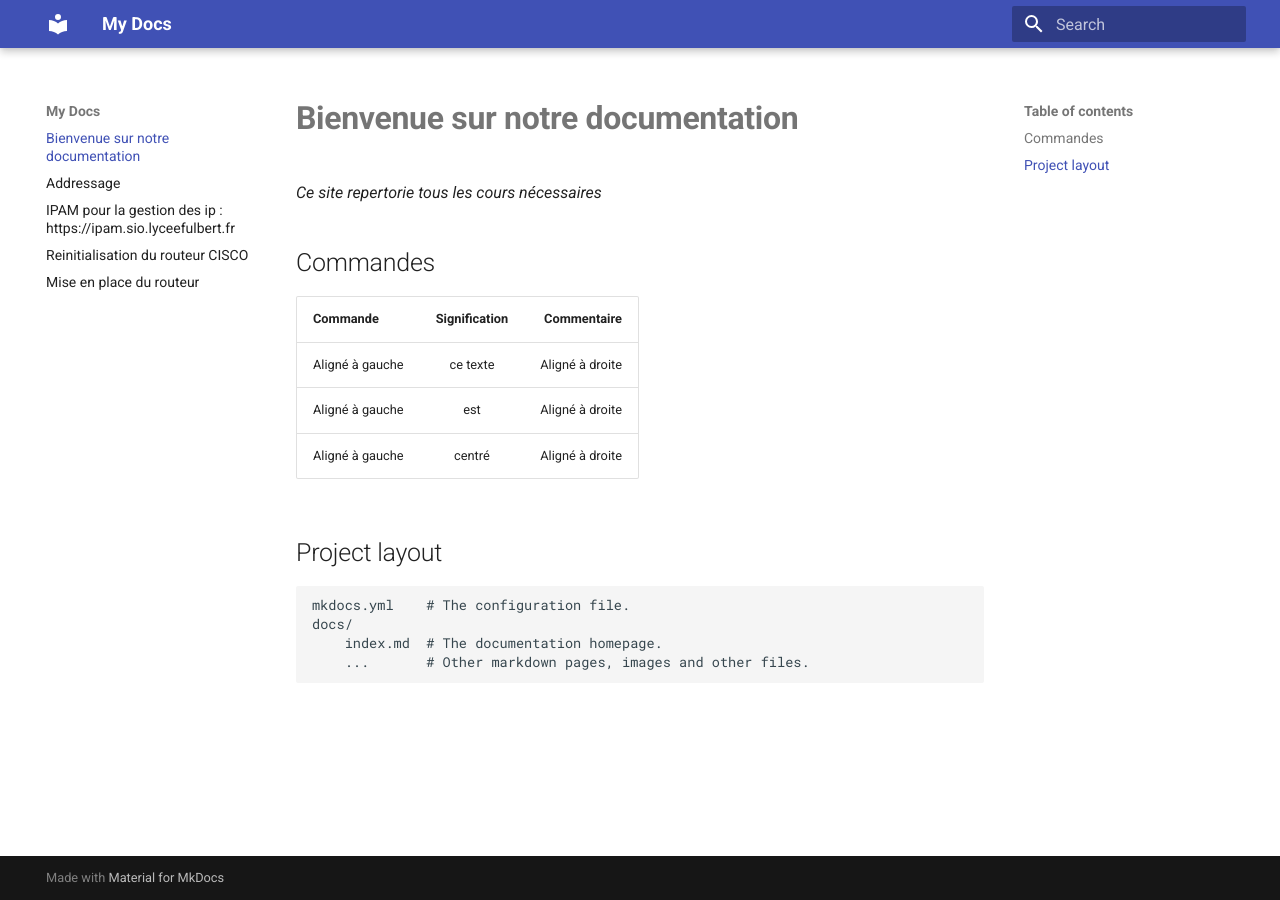
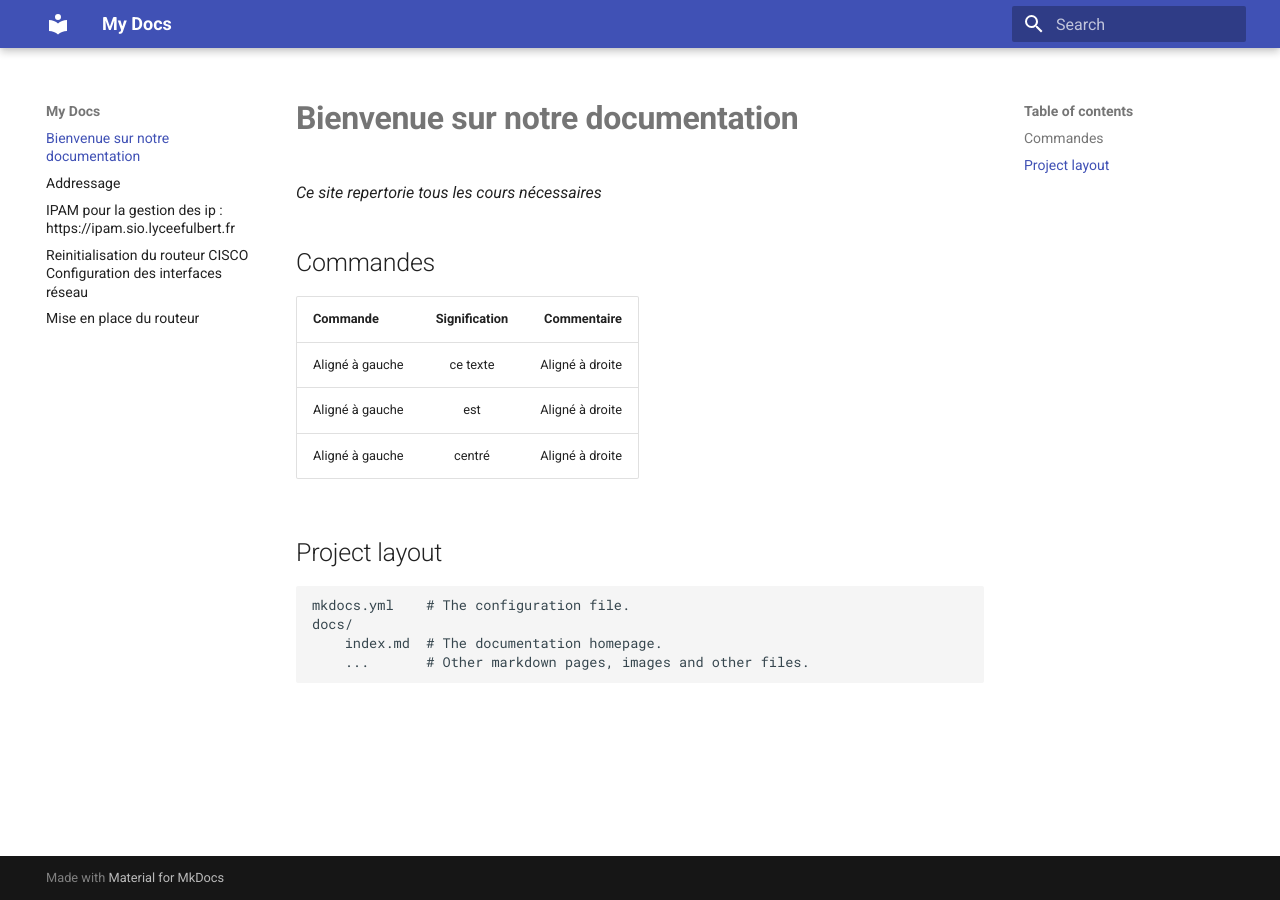
Before and after one commit to RAYAN241351/SportLudique2025-2026, an MkDocs documentation site: the page built from docs/index.md, in a window 1280 px wide. Built offline with MkDocs 1.6.1 and Material for MkDocs 9.7.7, drawn with Linux system fonts in a browser that asks for light colours.

Commit message:
Update routeur.md

```diff
--- a/docs/routeur.md
+++ b/docs/routeur.md
@@ -1,4 +1,5 @@
-# Reinitialisation du routeur CISCO
+
+# <p align="center">Reinitialisation du routeur CISCO Configuration des interfaces réseau</p>
 <img width="1100" height="600" alt="image" src="https://github.com/user-attachments/assets/bae53d48-ddf7-4060-bdc2-7d8e9a99dfb8" />
 
 
```
